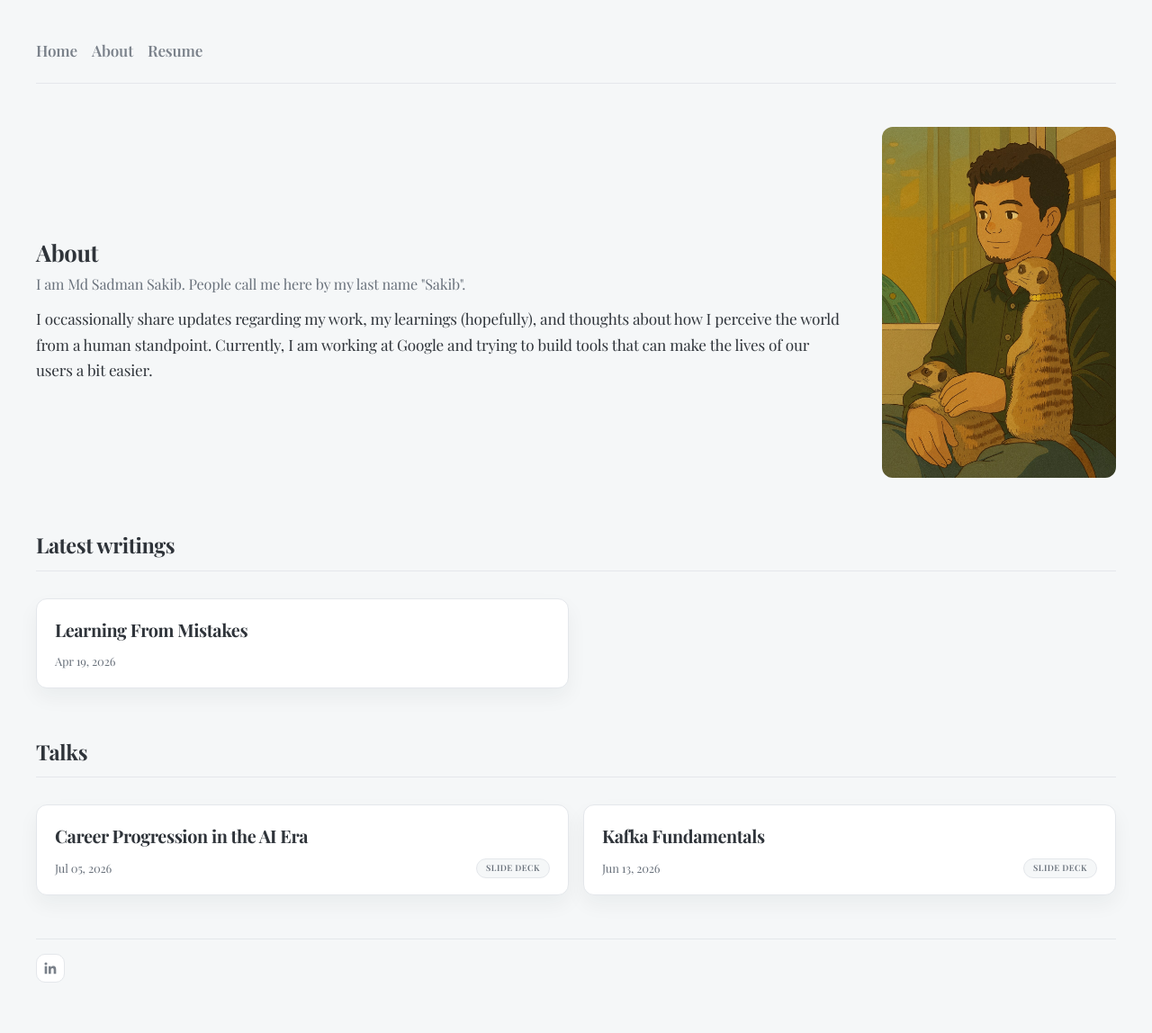
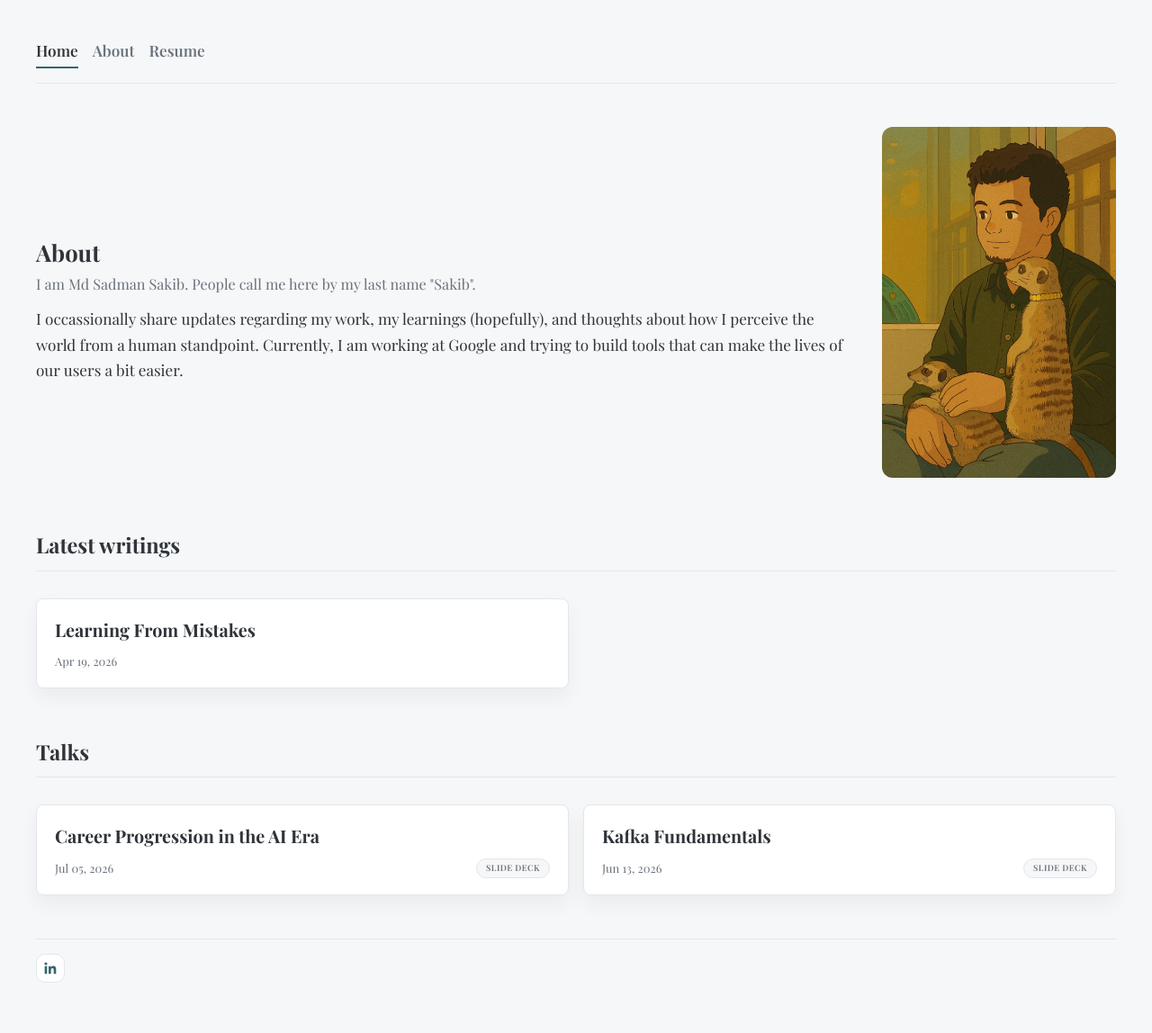
Before and after one commit to Sadman007/sadman007.github.io, a Jekyll site: the page built from index.md, in a window 1280 px wide. Shown: the whole page at 90% size. Built offline with Jekyll 4.4.1, drawn with Linux system fonts in a browser that asks for light colours.

Commit message:
Improve site usability and keep agent docs local

```diff
--- a/_config.yml
+++ b/_config.yml
@@ -5,3 +5,6 @@ theme: null
 permalink: /:categories/:title/
 markdown: kramdown
 author: "Sadman Sakib"
+exclude:
+  - AGENTS.md
+  - CLAUDE.md
--- a/_includes/header.html
+++ b/_includes/header.html
@@ -1,7 +1,7 @@
 <header class="header">
-  <nav class="nav">
-    <a href="/" class="nav-link">Home</a>
-    <a href="/about" class="nav-link">About</a>
+  <nav class="nav" aria-label="Primary navigation">
+    <a href="/" class="nav-link"{% if page.url == "/" %} aria-current="page"{% endif %}>Home</a>
+    <a href="/about" class="nav-link"{% if page.url == "/about/" %} aria-current="page"{% endif %}>About</a>
     <a href="/Md_Sadman_Sakib_Resume.html" class="nav-link">Resume</a>
   </nav>
 </header>
--- a/_layouts/default.html
+++ b/_layouts/default.html
@@ -4,6 +4,7 @@
   <meta charset="UTF-8">
   <meta name="viewport" content="width=device-width, initial-scale=1.0">
   <title>{{ page.title }} | {{ site.title }}</title>
+  <link rel="icon" href="/assets/author.jpg" type="image/jpeg">
   <link rel="preconnect" href="https://fonts.googleapis.com">
   <link rel="preconnect" href="https://fonts.gstatic.com" crossorigin>
   <link href="https://fonts.googleapis.com/css2?family=Playfair+Display:wght@400;600;700&display=swap" rel="stylesheet">
@@ -12,9 +13,10 @@
           async src="//gc.zgo.at/count.js"></script>
 </head>
 <body>
+  <a class="skip-link" href="#main-content">Skip to content</a>
   <div class="container">
     {% include header.html %}
-    <main>
+    <main id="main-content">
       {{ content }}
     </main>
     {% include footer.html %}
--- a/assets/css/main.css
+++ b/assets/css/main.css
@@ -3,7 +3,7 @@
   --text-color: #2f343a;
   --muted-color: #6a727c;
   --card-color: #ffffff;
-  --accent-color: #7a818a;
+  --accent-color: #35656a;
   --border-color: #e4e7eb;
   --shadow: 0 10px 22px rgba(27, 34, 42, 0.05);
   --font-main: "Playfair Display", "Times New Roman", serif;
@@ -87,7 +87,7 @@ body {
   background-color: var(--bg-color);
   color: var(--text-color);
   line-height: 1.65;
-  letter-spacing: -0.01em;
+  letter-spacing: 0;
 }
 
 a {
@@ -97,6 +97,27 @@ a {
 
 a:hover {
   text-decoration: underline;
+}
+
+a:focus-visible {
+  outline: 3px solid var(--accent-color);
+  outline-offset: 3px;
+  border-radius: 2px;
+}
+
+.skip-link {
+  position: fixed;
+  top: 12px;
+  left: 12px;
+  z-index: 10;
+  padding: 8px 12px;
+  color: var(--card-color);
+  background: var(--text-color);
+  transform: translateY(-160%);
+}
+
+.skip-link:focus {
+  transform: translateY(0);
 }
 
 .container {
@@ -126,7 +147,16 @@ a:hover {
 }
 
 .nav-link {
-  padding: 6px 0;
+  padding: 6px 0 4px;
+  border-bottom: 2px solid transparent;
+  color: var(--muted-color);
+}
+
+.nav-link:hover,
+.nav-link[aria-current="page"] {
+  border-bottom-color: var(--accent-color);
+  color: var(--text-color);
+  text-decoration: none;
 }
 
 .page-head {
@@ -153,7 +183,7 @@ h2,
 h3 {
   font-family: var(--font-main);
   font-weight: 700;
-  letter-spacing: -0.4px;
+  letter-spacing: 0;
   margin: 0;
 }
 
@@ -184,11 +214,12 @@ h3 {
 }
 
 .post-item {
+  position: relative;
   margin: 0;
   padding: 18px 20px;
   background: var(--card-color);
   border: 1px solid var(--border-color);
-  border-radius: 12px;
+  border-radius: 8px;
   box-shadow: var(--shadow);
   display: flex;
   flex-direction: column;
@@ -214,6 +245,11 @@ h3 {
   box-shadow: 0 14px 28px rgba(27, 34, 42, 0.08);
 }
 
+.post-item:focus-within {
+  border-color: var(--accent-color);
+  box-shadow: 0 0 0 3px rgba(53, 101, 106, 0.2);
+}
+
 .post-item h3 {
   margin: 0;
   font-size: calc(22px * var(--font-scale));
@@ -222,6 +258,16 @@ h3 {
 .post-item h3 a {
   color: var(--text-color);
   text-decoration: none;
+}
+
+.post-item h3 a::after {
+  position: absolute;
+  inset: 0;
+  content: "";
+}
+
+.post-item h3 a:focus-visible {
+  outline: none;
 }
 
 .post-item h3 a:hover {
@@ -297,6 +343,18 @@ h3 {
   box-shadow: var(--shadow);
 }
 
+@media (prefers-reduced-motion: reduce) {
+  .post-item,
+  .social-link {
+    transition: none;
+  }
+
+  .post-item:hover,
+  .social-link:hover {
+    transform: none;
+  }
+}
+
 @media (max-width: 760px) {
   .post-list {
     grid-template-columns: 1fr;
@@ -309,6 +367,10 @@ h3 {
 
   .about-photo-wrap {
     justify-content: flex-start;
+  }
+
+  .author-photo {
+    max-width: 180px;
   }
 }
 
```
Also changed, not shown: 1 other file.
